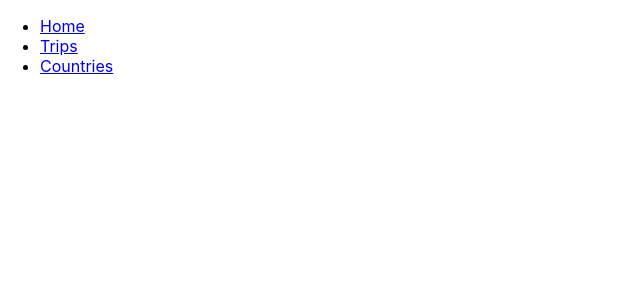
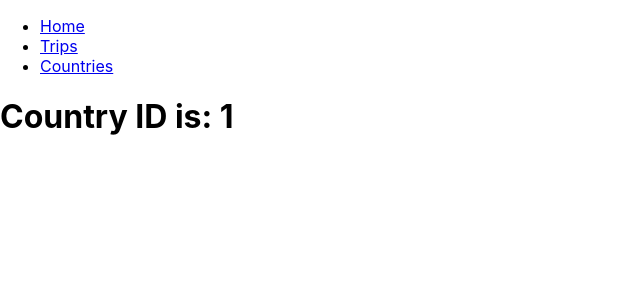
Before and after one commit to chrdina/shells-steps, a React (Create React App) app: page /country/1 in a window 1280 px wide. Shown: the top 300 px of the page, without its empty margins (0-640 px from the left). Built offline with nearby package versions, Linux system fonts and the light colour scheme.

Commit message:
Tile component now can be used to link to /trip or /country

```diff
--- a/src/App.js
+++ b/src/App.js
@@ -5,6 +5,8 @@ import Index from './pages/index'
 import Countries from './pages/countries.js';
 import Trips from './pages/trips';
 import Trip from './components/trip';
+import Country from './components/country';
+
 
 
 function App() {
@@ -29,6 +31,7 @@ function App() {
           <Route path="/trips/" component={Trips} />
           <Route path="/countries/" component={Countries} />
           <Route path="/trip/:id" component={Trip} />
+          <Route path="/country/:id" component={Country} />
         </Switch>
       </div>
     </Router>
--- a/src/components/country.js
+++ b/src/components/country.js
@@ -0,0 +1,16 @@
+import React from 'react';
+
+class Country extends React.Component {
+
+  render() {
+    const { params } = this.props.match
+    return (
+      <div>
+        <h1>Country ID is: {params.id}</h1>
+      </div>
+    );
+  }
+
+}
+
+export default Country;
--- a/src/components/tile.js
+++ b/src/components/tile.js
@@ -4,7 +4,9 @@ import { BrowserRouter as Router, Route, Link } from "react-router-dom";
 class Tile extends React.Component {
   render() {
 
-    const tripUrl = '/trip/' + this.props.text;
+    // set url based on the type of tile this is
+    const tripUrl = `/${this.props.type}/${this.props.text}`;
+
     return (
       <div>
         <Link to={tripUrl}>
@@ -16,6 +18,7 @@ class Tile extends React.Component {
       </div>
     );
   }
+
 }
 
 export default Tile;
--- a/src/pages/countries.js
+++ b/src/pages/countries.js
@@ -6,7 +6,7 @@ class Countries extends React.Component {
     return (
       <div>
         <h1>Countries</h1>
-        <Tile text='Test Tile' />
+        <Tile type='country' text='Test Tile' />
       </div>
     );
   }
--- a/src/pages/trips.js
+++ b/src/pages/trips.js
@@ -6,8 +6,8 @@ class Trips extends React.Component {
     return (
       <div>
         <h1>Trips</h1>
-        <Tile text='Trip to America' />
-        <Tile text='Trip to Europe' />
+        <Tile type='trip' text='Trip to America' />
+        <Tile type='trip' text='Trip to Europe' />
       </div>
     );
   }
```
